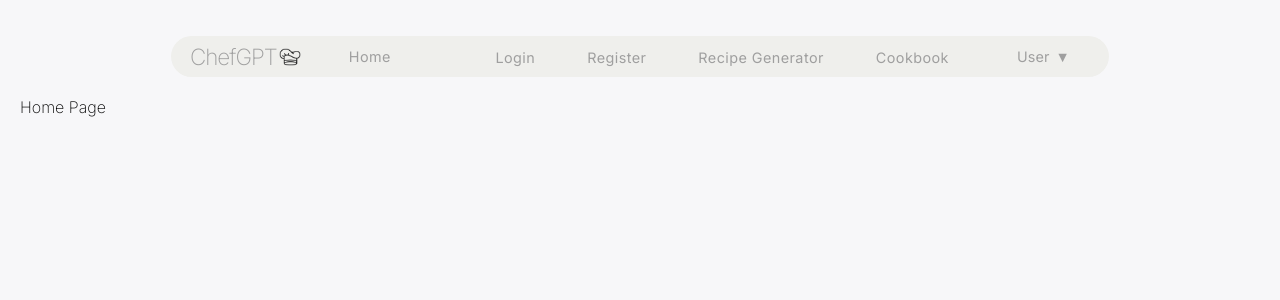
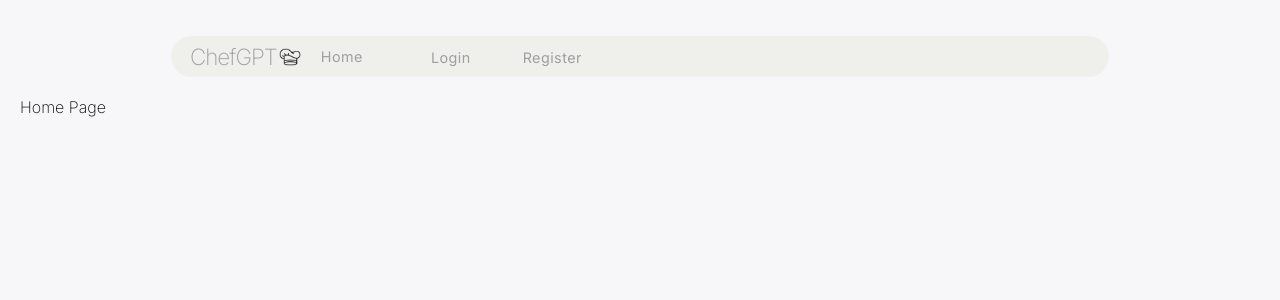
Before and after one commit to LeiaQuesada/chefgpt, a React (Vite) app in the folder client/: page / in a window 1280 px wide. Shown: the top 300 px of the page. Built offline with nearby package versions, Linux system fonts and the light colour scheme; no server answers; a web font is replaced by a local one.

Commit message:
Use ternary to handle displayed nav links.

```diff
--- a/client/src/components/Layout.tsx
+++ b/client/src/components/Layout.tsx
@@ -10,12 +10,9 @@ export default function Layout() {
     const handleEditProfile = () => {
         navigate('/profile/edit')
     }
-    const handleLogout = () => {
-        navigate('/logout')
-    }
 
     return (
-        <div>
+        <>
             <nav className="main-nav">
                 <div className="nav-left">
                     <span className="logo-chefgpt">
@@ -25,14 +22,12 @@ export default function Layout() {
                             alt="cooking"
                             className="logo-img"
                         />
-                    </span>
                         <Link to="/" className="nav-link">
                             Home
                         </Link>
-                </div>
+                    </span>
                     <ul className="nav-list">
-                    {/* Only show Login/Register if user is NOT logged in */}
-                    {!user && (
+                        {!user ? (
                             <>
                                 <li>
                                     <NavLink to="/login" className="nav-link">
@@ -40,32 +35,44 @@ export default function Layout() {
                                     </NavLink>
                                 </li>
                                 <li>
-                                <NavLink to="/register" className="nav-link">
+                                    <NavLink
+                                        to="/register"
+                                        className="nav-link"
+                                    >
                                         Register
                                     </NavLink>
                                 </li>
                             </>
-                    )}
+                        ) : (
+                            <>
                                 <li>
-                        <NavLink to="/recipe-generator" className="nav-link">
+                                    <NavLink
+                                        to="/recipe-generator"
+                                        className="nav-link"
+                                    >
                                         Recipe Generator
                                     </NavLink>
                                 </li>
                                 <li>
-                        <NavLink to="/cookbook" className="nav-link">
+                                    <NavLink
+                                        to="/cookbook"
+                                        className="nav-link"
+                                    >
                                         Cookbook
                                     </NavLink>
                                 </li>
                                 <li>
                                     <UserMenu
                                         onEditProfile={handleEditProfile}
-                            onLogout={handleLogout}
                                         userName={user?.username}
                                     />
                                 </li>
+                            </>
+                        )}
                     </ul>
+                </div>
             </nav>
             <Outlet />
-        </div>
+        </>
     )
 }
```
Lines whose indentation alone changed are shown as unchanged.
